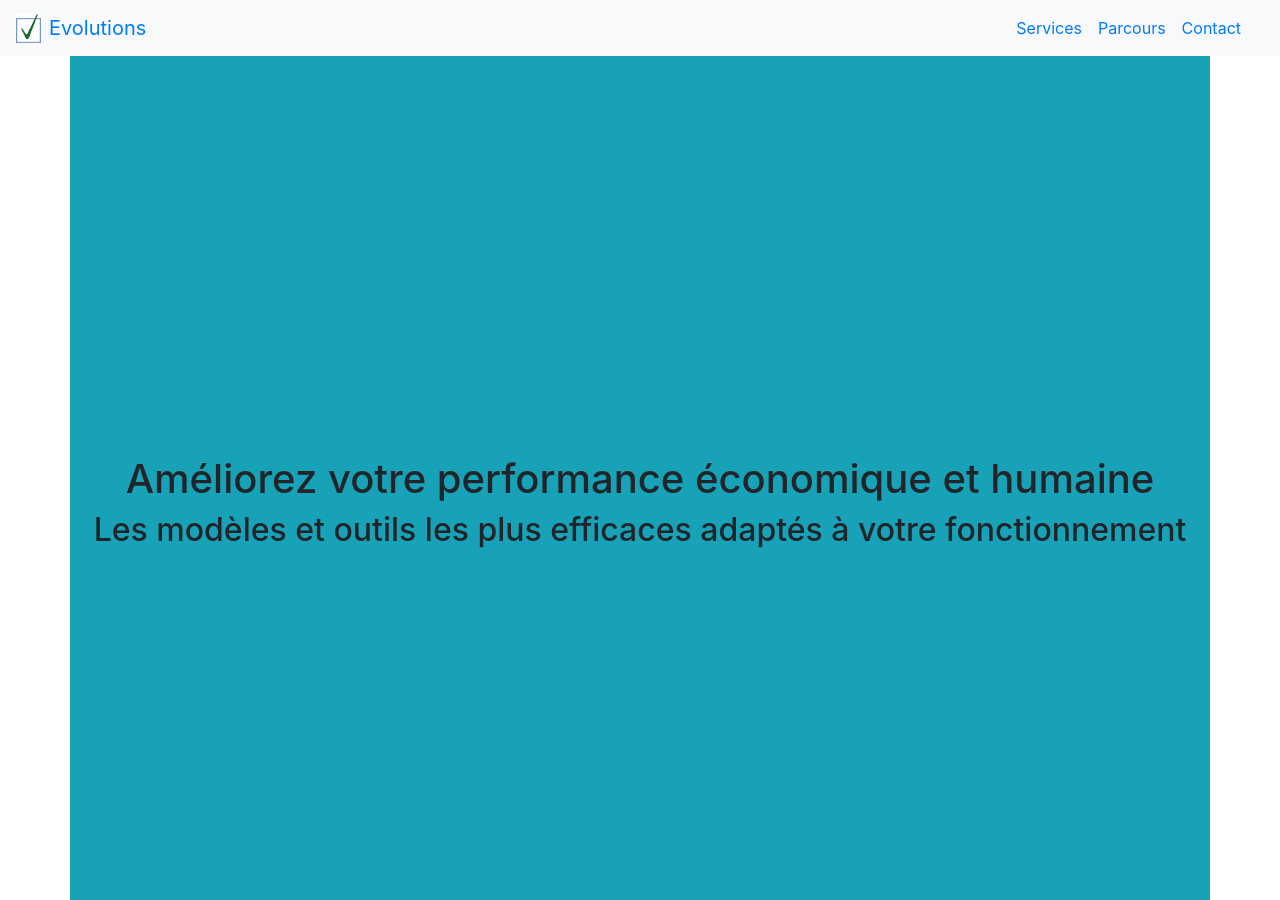
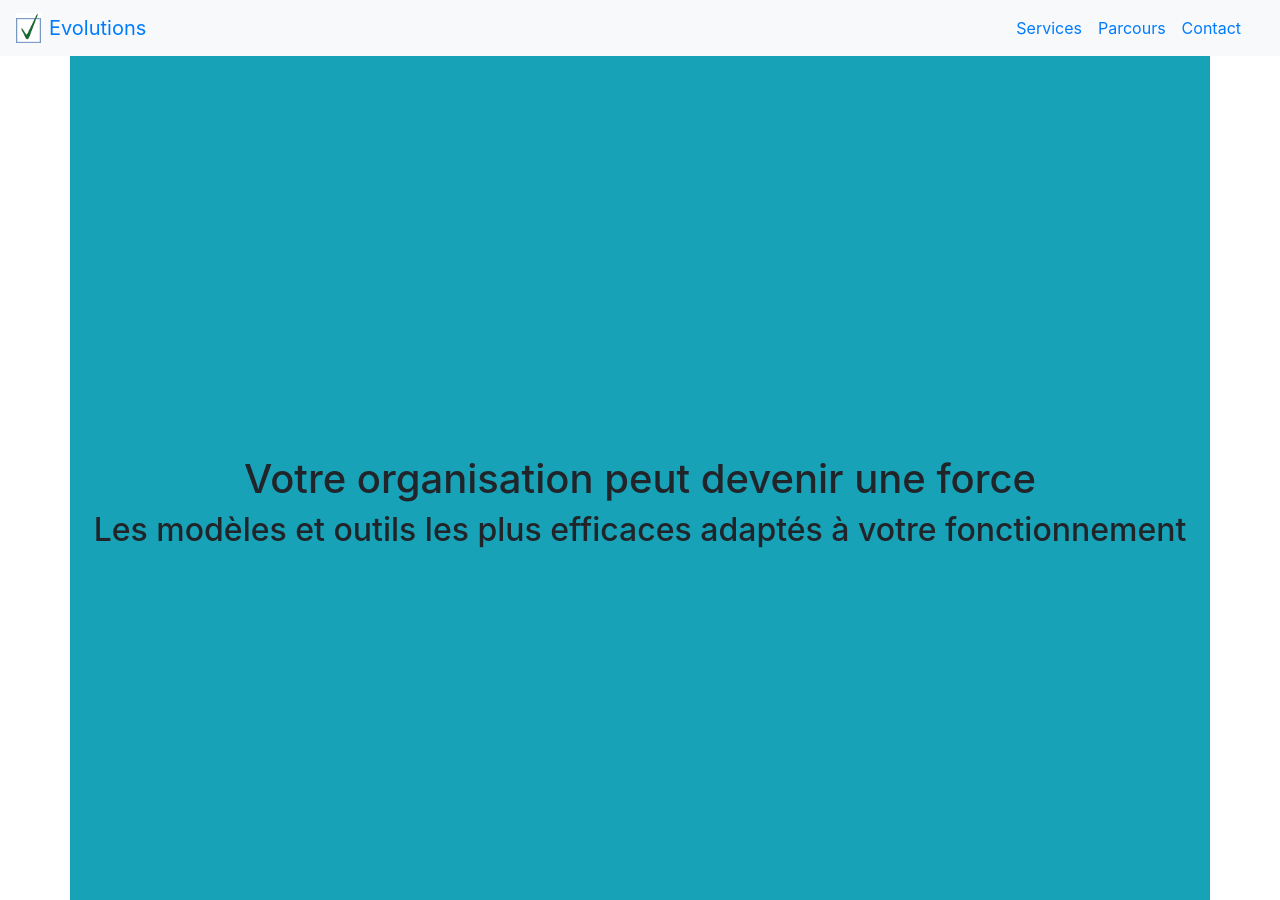
Before and after one commit to OrgaEvolutions/orgaevolutions.github.io, a Jekyll site: the page built from index.html, in a window 1280 px wide and 900 px high. Built offline with Jekyll 4.4.1, drawn with Linux system fonts in a browser that asks for light colours.

Commit message:
Update index.html

```diff
--- a/index.html
+++ b/index.html
@@ -3,7 +3,8 @@ layout: default
 title: Evolutions
 ---
 <div class="min-vh-100 bg-info row align-content-center justify-content-center">
-	<h1>Améliorez votre performance économique et humaine</h1>
+	<!--<h1>Améliorez votre performance économique et humaine</h1>-->
+	<h1>Votre organisation peut devenir une force</h1>
 	<h2>Les modèles et outils les plus efficaces adaptés à votre fonctionnement</h2>
 </div>
 
```
